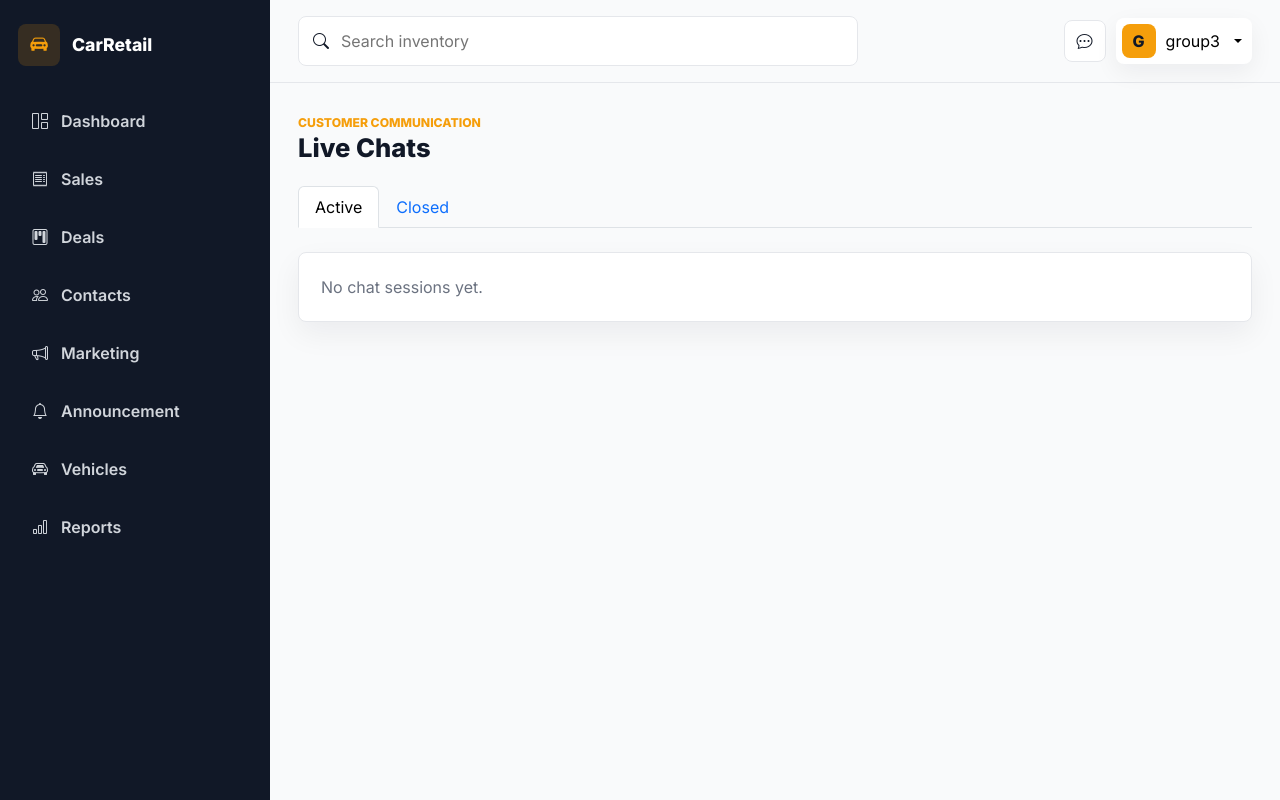
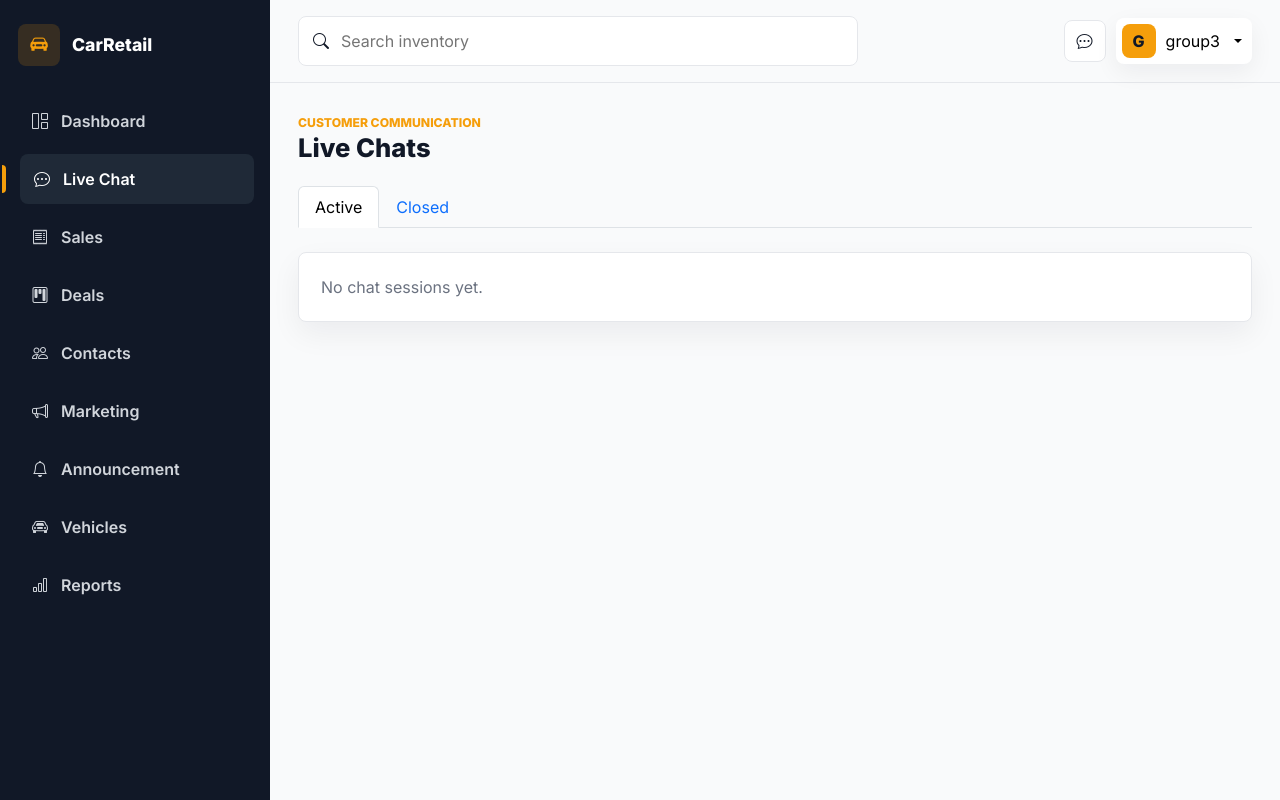
Before and after one commit to mohamed-sinani/CarRetail-crm-system, a Django app: page /messages/ in a window 1280 px wide. Run offline with Django 5.2, Linux system fonts and the light colour scheme; a user stored in the database is signed in; data comes from the database, SQL or seed files in the repository; data that the repository does not hold is empty.

Commit message:
Add live chat link to sidebar

```diff
--- a/templates/partials/sidebar.html
+++ b/templates/partials/sidebar.html
@@ -5,6 +5,7 @@
     </div>
     <nav class="sidebar-nav">
         <a href="{% url 'dashboard:home' %}" class="{% if page_title == 'Dashboard' %}active{% endif %}"><i class="bi bi-grid-1x2"></i><span>Dashboard</span></a>
+        <a href="{% url 'inbox:list' %}" class="{% if page_title == 'Chats' %}active{% endif %}"><i class="bi bi-chat-dots"></i><span>Live Chat</span></a>
         {% if user.role == 'ADMIN' or user.role == 'SALES' %}
         <a href="{% url 'sales:list' %}" class="{% if page_title == 'Sales' %}active{% endif %}"><i class="bi bi-receipt"></i><span>Sales</span></a>
         <a href="{% url 'deals:list' %}" class="{% if page_title == 'Deals' %}active{% endif %}"><i class="bi bi-kanban"></i><span>Deals</span></a>
```
